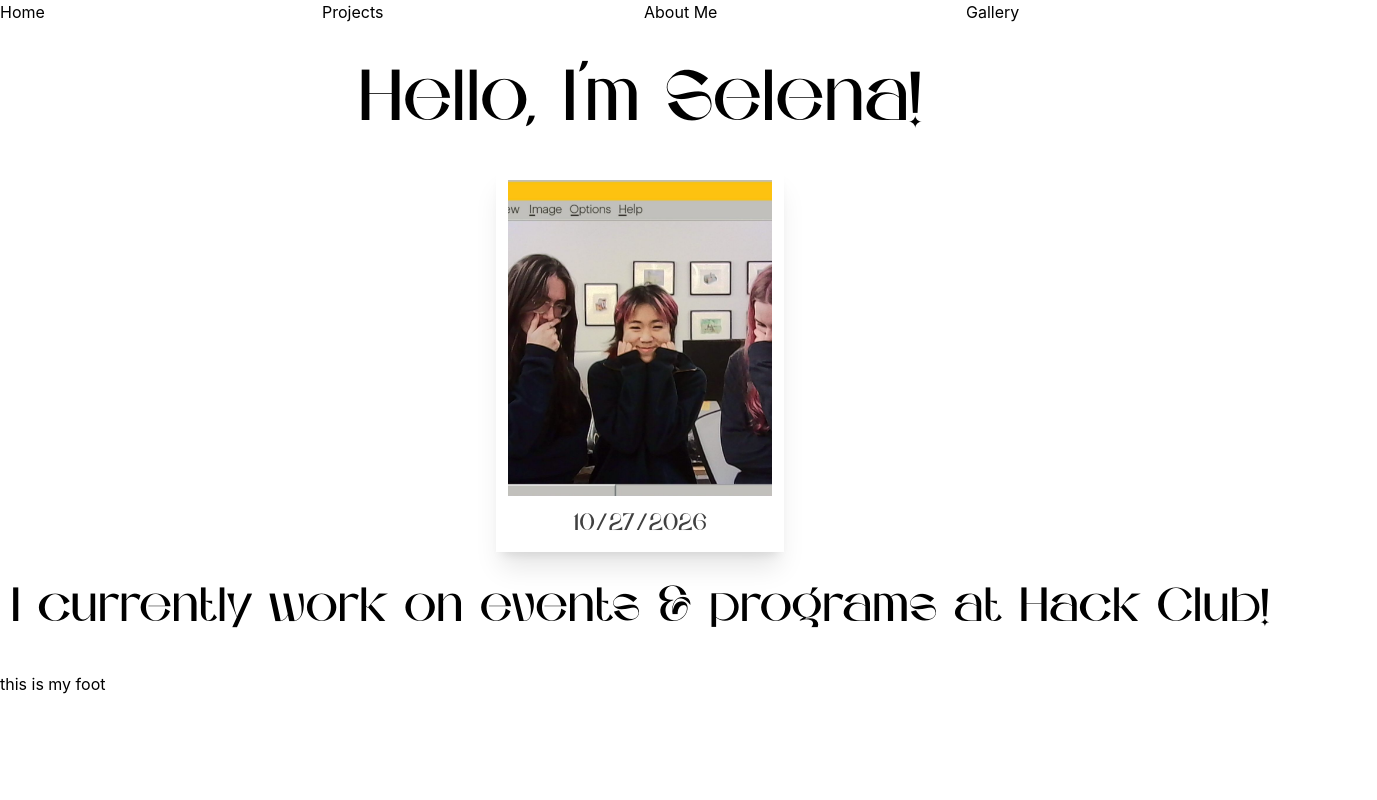
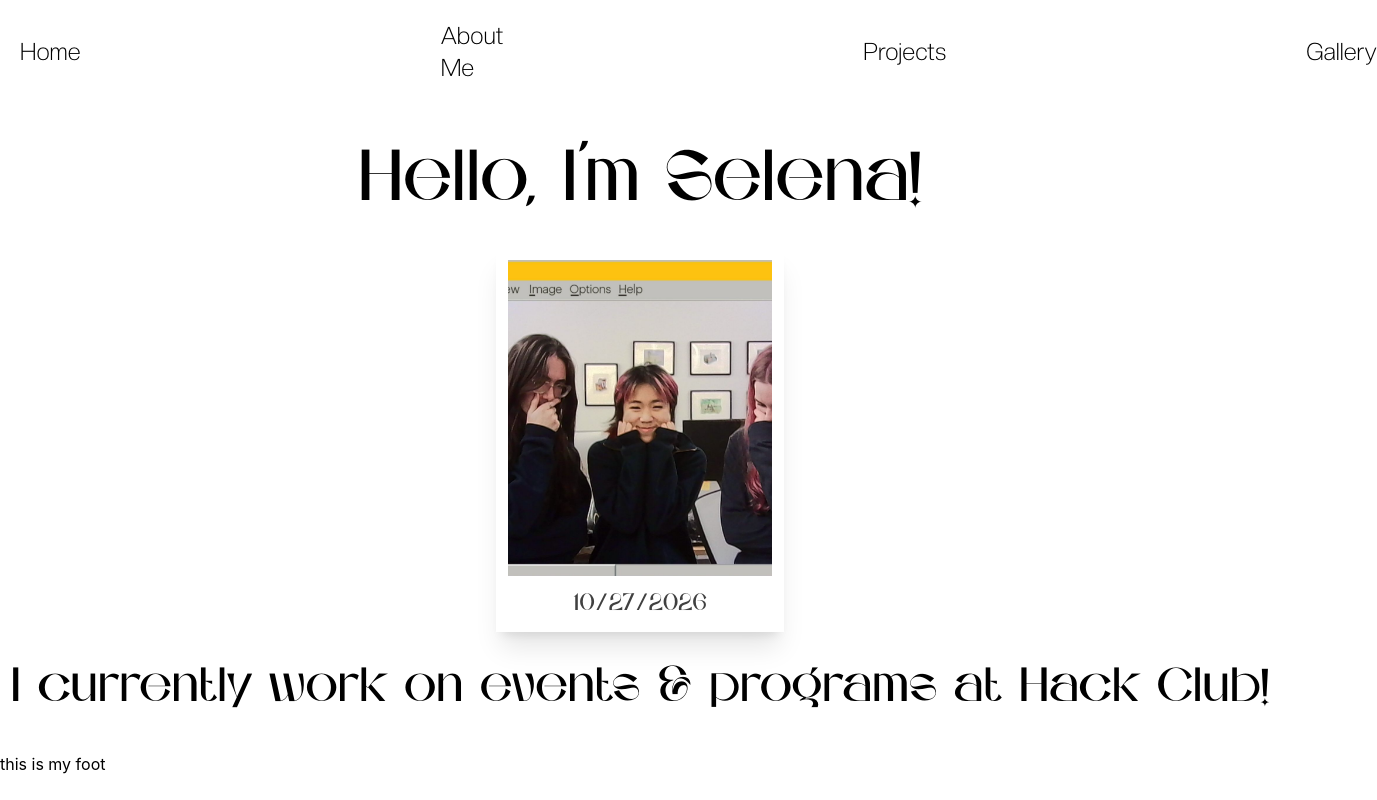
Before and after one commit to possiblyselena/possiblyselena-, a SvelteKit app: page / in a window 1280 px wide. Shown: the whole page, 1377 px wide, since content can reach past the window. Built offline with nearby package versions, Linux system fonts and the light colour scheme.

Commit message:
add another font

```diff
--- a/src/routes/components/navbar.svelte
+++ b/src/routes/components/navbar.svelte
@@ -2,9 +2,15 @@
 
 </script>
 
-<div class="grid grid-cols-4 gap-2">
+<div class="flex gap-90  text-2xl p-5 items-center  ">
    <a href="/">Home</a>
+   <a href="/aboutme">About Me</a>
    <a href="/projects">Projects</a>
-   <a href="/aboutme">About Me</a>
    <a href="/gallery">Gallery</a>
 </div>
+
+<style>
+    a {
+        font-family: 'creato';
+    }
+</style>
--- a/src/routes/layout.css
+++ b/src/routes/layout.css
@@ -8,6 +8,15 @@
     font-display: swap;
 }
 
+@font-face {
+    font-family: 'creato';
+    src: url('/fonts/CreatoDisplay-Light.otf');
+    font-weight: normal;
+    font-style: normal;
+    font-display: swap;
+}
+
 @theme {
     --font-amoria: 'amoria', san-serif;
+    --font-creato: 'creato', san-serif;
 }
```
Also changed, not shown: static/fonts/CreatoDisplay-Light.otf (added).
